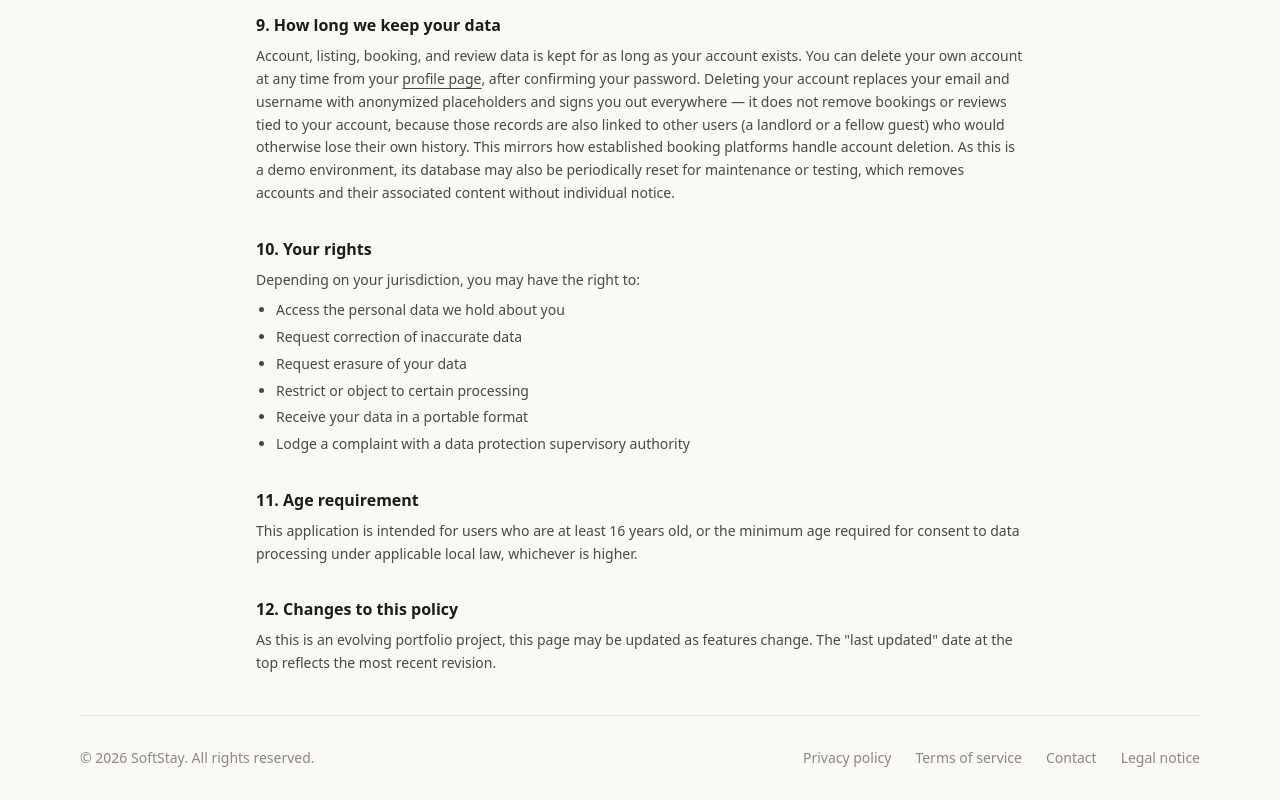
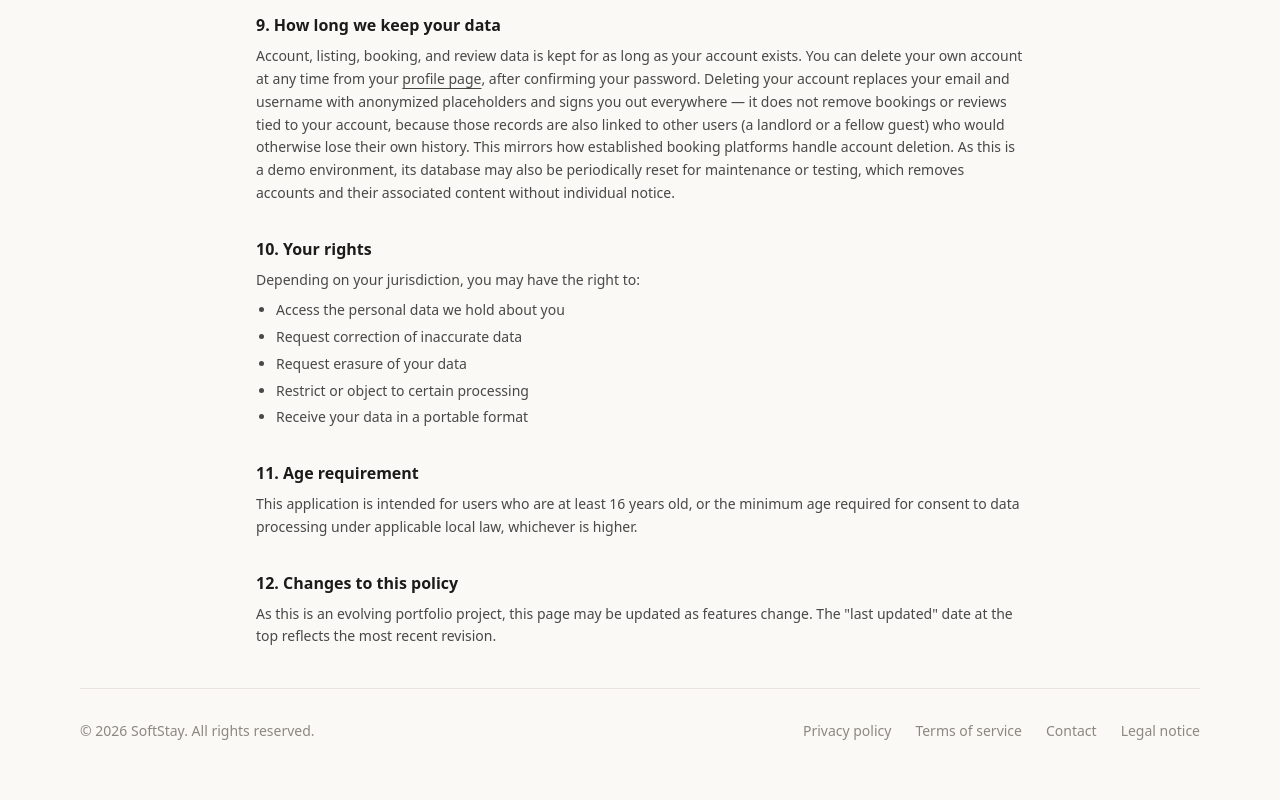
Before and after one commit to Dmitriy-Klv/apartment-django-react, a React (Vite) app in the folder frontend/: page /privacy in a window 1280 px wide. Shown: the part 1634-2434 px from the top of the page. After the commit the page ends 2407 px from the top, so only its background shows below. Built offline with nearby package versions, Linux system fonts and the light colour scheme; no server answers.

Commit message:
Edit privacy policy

```diff
--- a/frontend/src/pages/PrivacyPolicyPage.jsx
+++ b/frontend/src/pages/PrivacyPolicyPage.jsx
@@ -144,7 +144,6 @@ export function PrivacyPolicyPage() {
           <li>Request erasure of your data</li>
           <li>Restrict or object to certain processing</li>
           <li>Receive your data in a portable format</li>
-          <li>Lodge a complaint with a data protection supervisory authority</li>
         </ul>
       </section>
 
```
